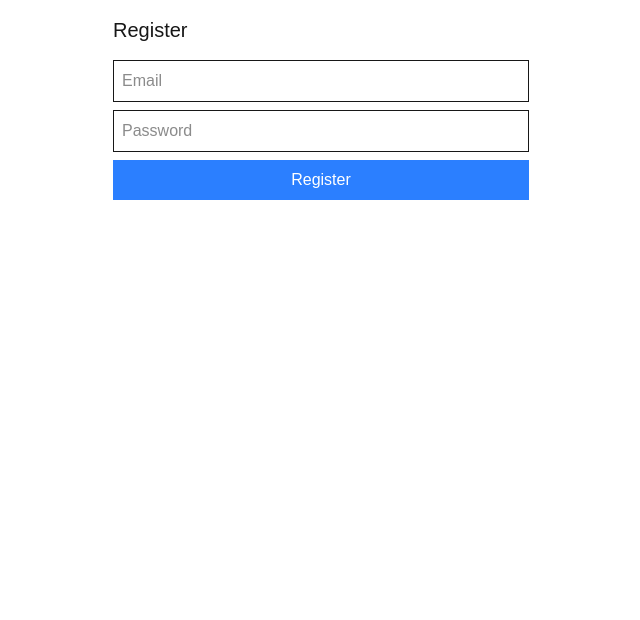
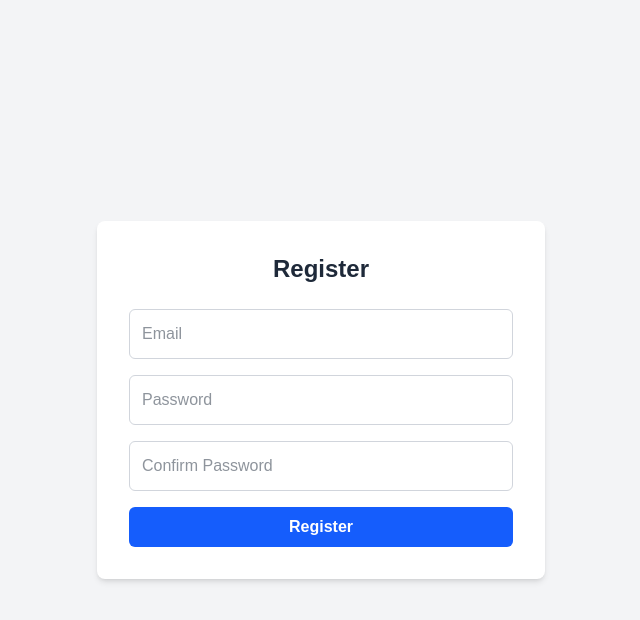
Before and after one commit to ajaykumar-21/Video-Insight-Summarizer, a Next.js app in the folder client/: page /register in a window 1280 px wide. Shown: the top 620 px of the page, without its empty margins (319-959 px from the left). Built offline with nearby package versions, Linux system fonts and the light colour scheme; no server answers.

Commit message:
feat: add confirm password field with validation and enhance Register page UI

```diff
--- a/client/src/app/dashboard/page.js
+++ b/client/src/app/dashboard/page.js
@@ -16,7 +16,7 @@ export default function DashboardPage() {
   // Redirect if not logged in
   useEffect(() => {
     if (!token) {
-      router.push("/login");
+      router.push("/");
     }
   }, [token]);
 
--- a/client/src/app/login/page.js
+++ b/client/src/app/login/page.js
@@ -2,6 +2,7 @@
 import { useState } from "react";
 import { useRouter } from "next/navigation";
 import { useAuth } from "../../context/AuthContext";
+import { Mail, Lock } from "lucide-react";
 
 const url = process.env.NEXT_PUBLIC_API_BASE_URL || "http://localhost:5000";
 // console.log(url);
@@ -14,6 +15,13 @@ export default function LoginPage() {
 
   const handleLogin = async (e) => {
     e.preventDefault();
+
+    // Basic validation
+    if (!email || !password) {
+      alert("All fields are required");
+      return;
+    }
+
     const res = await fetch(`${url}/api/auth/login`, {
       method: "POST",
       headers: { "Content-Type": "application/json" },
@@ -33,26 +41,42 @@ export default function LoginPage() {
   };
 
   return (
-    <div className="p-4 max-w-md mx-auto">
-      <h2 className="text-xl mb-4">Login</h2>
-      <form onSubmit={handleLogin} className="flex flex-col gap-2">
+    <div className="min-h-screen flex items-center justify-center bg-gray-100 px-4">
+      <div className="w-full max-w-md bg-white p-8 rounded-2xl shadow-md border border-gray-200">
+        <h2 className="text-2xl font-bold text-center text-gray-800 mb-6">
+          Login to Your Account
+        </h2>
+        <form onSubmit={handleLogin} className="flex flex-col gap-4">
+          <div className="relative">
+            <Mail className="absolute top-3 left-3 text-gray-800" size={20} />
             <input
-          className="p-2 border"
+              className="pl-10 pr-4 py-2 border text-gray-800 border-gray-300 rounded-md w-full focus:outline-none focus:ring-2 focus:ring-blue-500"
               placeholder="Email"
               value={email}
               onChange={(e) => setEmail(e.target.value)}
+              type="email"
+              required
             />
+          </div>
+          <div className="relative">
+            <Lock className="absolute top-3 left-3 text-gray-800" size={20} />
             <input
-          className="p-2 border"
-          type="password"
+              className="pl-10 pr-4 py-2 border text-gray-800 border-gray-300 rounded-md w-full focus:outline-none focus:ring-2 focus:ring-blue-500"
               placeholder="Password"
               value={password}
               onChange={(e) => setPassword(e.target.value)}
+              type="password"
+              required
             />
-        <button className="bg-green-600 text-white py-2" type="submit">
+          </div>
+          <button
+            type="submit"
+            className="bg-green-600 hover:bg-green-700 text-white font-medium py-2 rounded-md transition"
+          >
             Login
           </button>
         </form>
       </div>
+    </div>
   );
 }
--- a/client/src/app/register/page.js
+++ b/client/src/app/register/page.js
@@ -7,46 +7,81 @@ const url = process.env.NEXT_PUBLIC_API_BASE_URL || "http://localhost:5000";
 export default function RegisterPage() {
   const [email, setEmail] = useState("");
   const [password, setPassword] = useState("");
+  const [confirmPassword, setConfirmPassword] = useState("");
   const router = useRouter();
 
   const handleRegister = async (e) => {
     e.preventDefault();
-    console.log("submit");
+
+    // Basic validation
+    if (!email || !password || !confirmPassword) {
+      alert("All fields are required");
+      return;
+    }
+
+    // Check if passwords match
+    if (password !== confirmPassword) {
+      alert("Passwords do not match");
+      return;
+    }
+
+    try {
       const res = await fetch(`${url}/api/auth/register`, {
         method: "POST",
         headers: { "Content-Type": "application/json" },
         body: JSON.stringify({ email, password }),
       });
-    console.log(res);
 
       if (res.ok) {
         router.push("/login");
       } else {
-      alert("Registration failed");
+        const data = await res.json();
+        alert(data.message || "Registration failed");
+      }
+    } catch (error) {
+      alert("Something went wrong. Please try again.");
     }
   };
 
   return (
-    <div className="p-4 max-w-md mx-auto">
-      <h2 className="text-xl mb-4">Register</h2>
-      <form onSubmit={handleRegister} className="flex flex-col gap-2">
+    <div className="min-h-screen flex items-center justify-center bg-gray-100 px-4">
+      <div className="bg-white p-8 rounded-lg shadow-md w-full max-w-md">
+        <h2 className="text-2xl font-semibold text-center mb-6 text-gray-800">
+          Register
+        </h2>
+        <form onSubmit={handleRegister} className="flex flex-col gap-4">
           <input
-          className="p-2 border"
+            className="p-3 border border-gray-300 rounded-md text-gray-800 focus:outline-none focus:ring-2 focus:ring-blue-500"
             placeholder="Email"
             value={email}
             onChange={(e) => setEmail(e.target.value)}
+            type="email"
+            required
           />
           <input
-          className="p-2 border"
+            className="p-3 border border-gray-300 rounded-md text-gray-800 focus:outline-none focus:ring-2 focus:ring-blue-500"
             type="password"
             placeholder="Password"
             value={password}
             onChange={(e) => setPassword(e.target.value)}
+            required
           />
-        <button className="bg-blue-500 text-white py-2" type="submit">
+          <input
+            className="p-3 border border-gray-300 rounded-md text-gray-800 focus:outline-none focus:ring-2 focus:ring-blue-500"
+            type="password"
+            placeholder="Confirm Password"
+            value={confirmPassword}
+            onChange={(e) => setConfirmPassword(e.target.value)}
+            required
+          />
+          <button
+            className="bg-blue-600 hover:bg-blue-700 text-white font-semibold py-2 rounded-md transition"
+            type="submit"
+          >
             Register
           </button>
         </form>
       </div>
+    </div>
   );
 }
```
Also changed, not shown: client/package.json (+5 -4 lines), 2 other files (tests, documents, lock files or other folders). Lines whose indentation alone changed are shown as unchanged.
